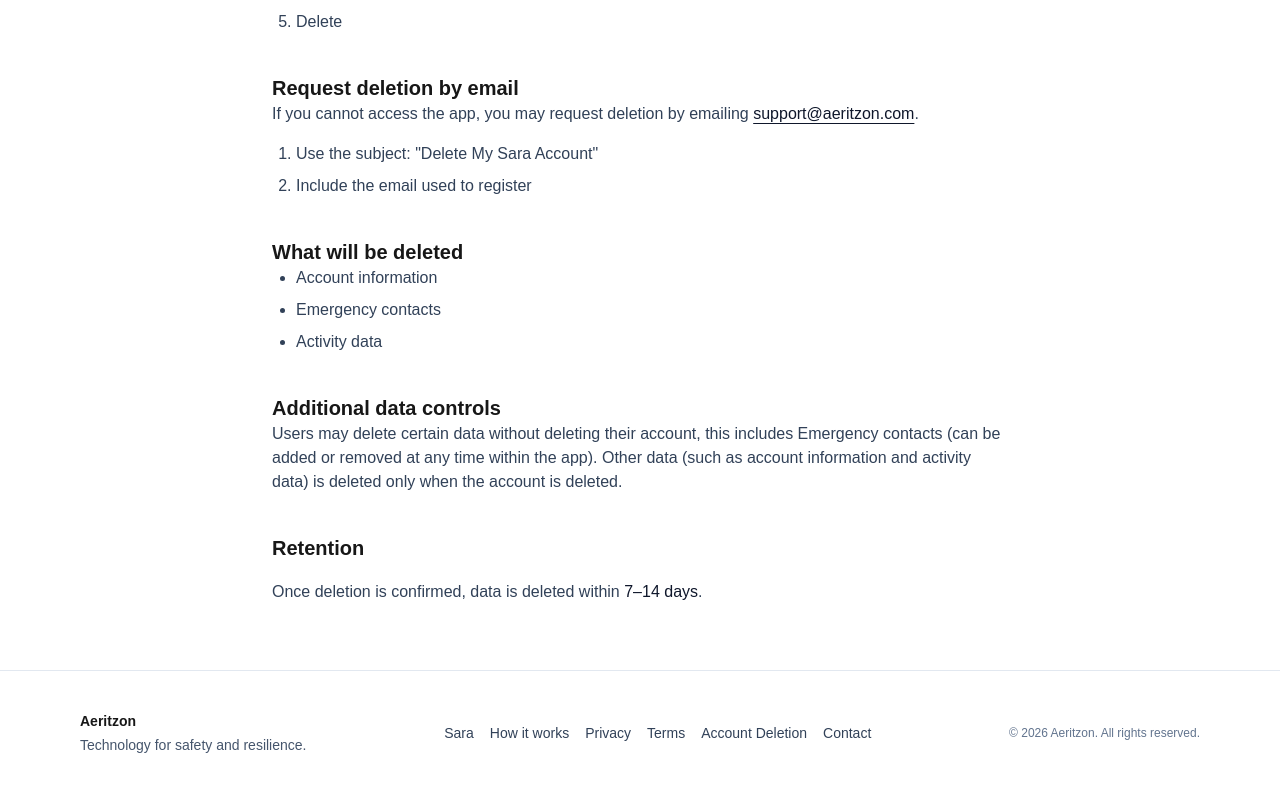
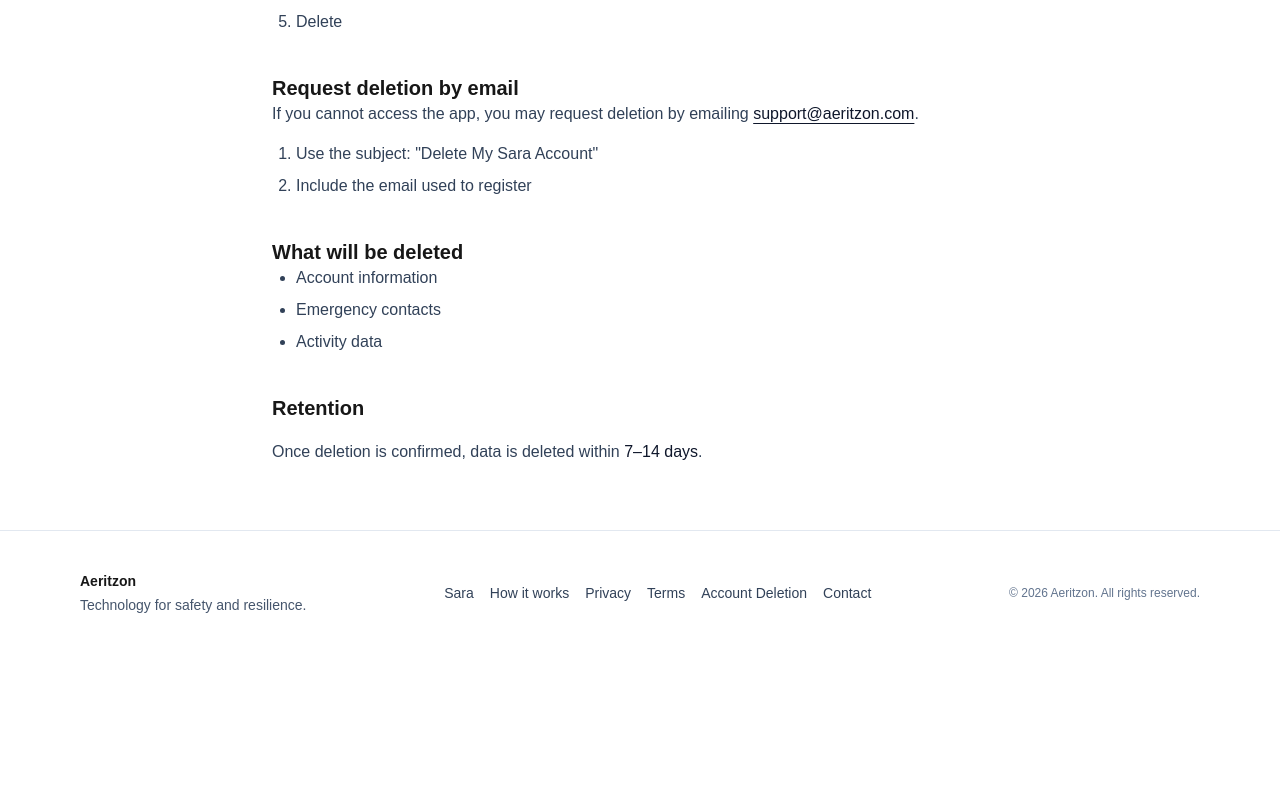
Before and after one commit to Aeritzon-Systems/Aeritzon-Official-Website, a Next.js app: page /account-deletion in a window 1280 px wide. Shown: the part 434-1226 px from the top of the page. After the commit the page ends 1089 px from the top, so only its background shows below. Built offline with nearby package versions, Linux system fonts and the light colour scheme; no server answers.

Commit message:
account deletion page updated

```diff
--- a/src/app/account-deletion/page.tsx
+++ b/src/app/account-deletion/page.tsx
@@ -60,15 +60,6 @@
         </section>
 
         <section>
-          <h2 className="text-xl font-semibold">Additional data controls</h2>
-          <p className="text-slate-700">
-            Users may delete certain data without deleting their account, this includes Emergency contacts (can
-            be added or removed at any time within the app). Other data (such as account information and activity
-            data) is deleted only when the account is deleted.
-          </p>
-        </section>
-
-        <section>
           <h2 className="text-xl font-semibold">Retention</h2>
           <p className="mt-4 leading-7 text-slate-700">
             Once deletion is confirmed, data is deleted within{" "}
```
